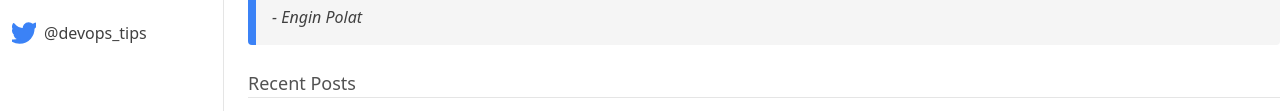
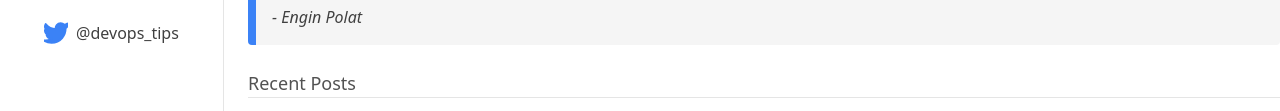
Before and after one commit to polatengin/devopstips.net, a Gatsby site: page / in a window 1280 px wide. Shown: the part 279-390 px from the top of the page. Built offline with nearby package versions, Linux system fonts and the light colour scheme; Gatsby itself is replaced by a stand-in of ours.

Commit message:
twitter link centered

```diff
--- a/src/components/layout.tsx
+++ b/src/components/layout.tsx
@@ -36,7 +36,7 @@ export default ({ title, children }) => {
           <aside className="w-screen md:w-56 flex-none text-gray-700 dark:text-white text-center px-6 md:px-3 py-6 pr-3 border-t md:border-t-0 md:border-r">
             <h1 className="text-2xl mb-6">DevOps Tips and Tricks</h1>
             <h2 className="text-lg mt-6">Tips and Tricks about Azure DevOps and GitHub</h2>
-            <a href="https://twitter.com/devops_tips" className="flex items-center mt-6" target="_blank"><TwitterIcon className="w-6 h-6 text-blue-500 inline mr-2" /> @devops_tips</a>
+            <a href="https://twitter.com/devops_tips" className="inline-flex items-center mt-6" target="_blank"><TwitterIcon className="w-6 h-6 text-blue-500 inline mr-2" /> @devops_tips</a>
           </aside>
           <section className="flex-1 m-6 ml-4 md:ml-6 xl:mr-0">
             {children}
```
